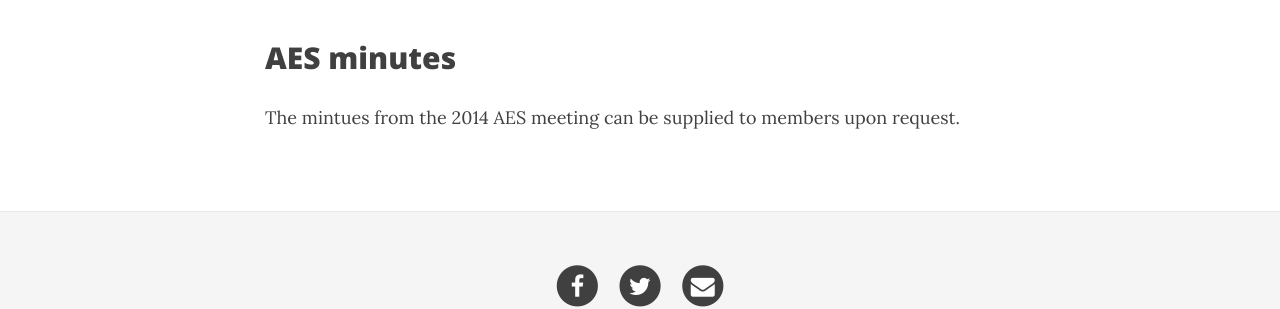
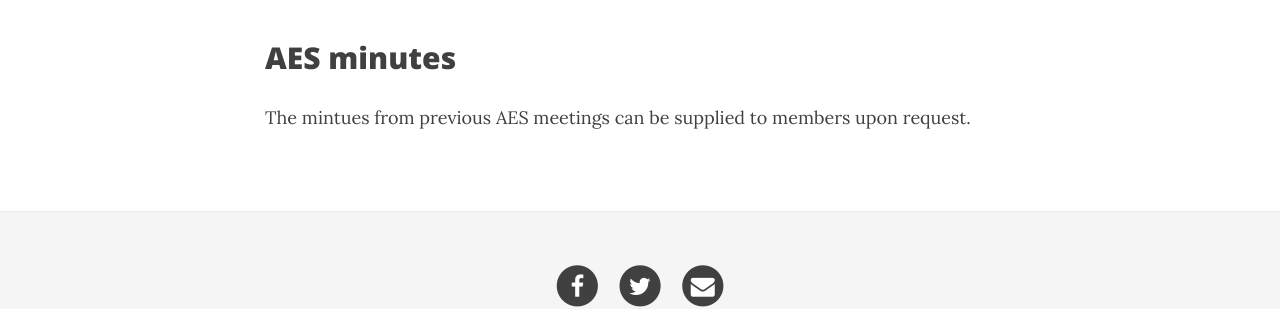
Before and after one commit to ausevo/ausevo.github.io, a Jekyll site: the page built from requestMins.md, in a window 1280 px wide. Shown: the part 281-590 px from the top of the page. Built offline with Jekyll 4.4.1, drawn with Linux system fonts in a browser that asks for light colours; nearby versions of some CDN libraries.

Commit message:
Update requestMins.md

```diff
--- a/requestMins.md
+++ b/requestMins.md
@@ -6,4 +6,4 @@ subtitle: Information for Members
 
 ## AES minutes
 
-The mintues from the 2014 AES meeting can be supplied to members upon request.
+The mintues from previous AES meetings can be supplied to members upon request.
```
